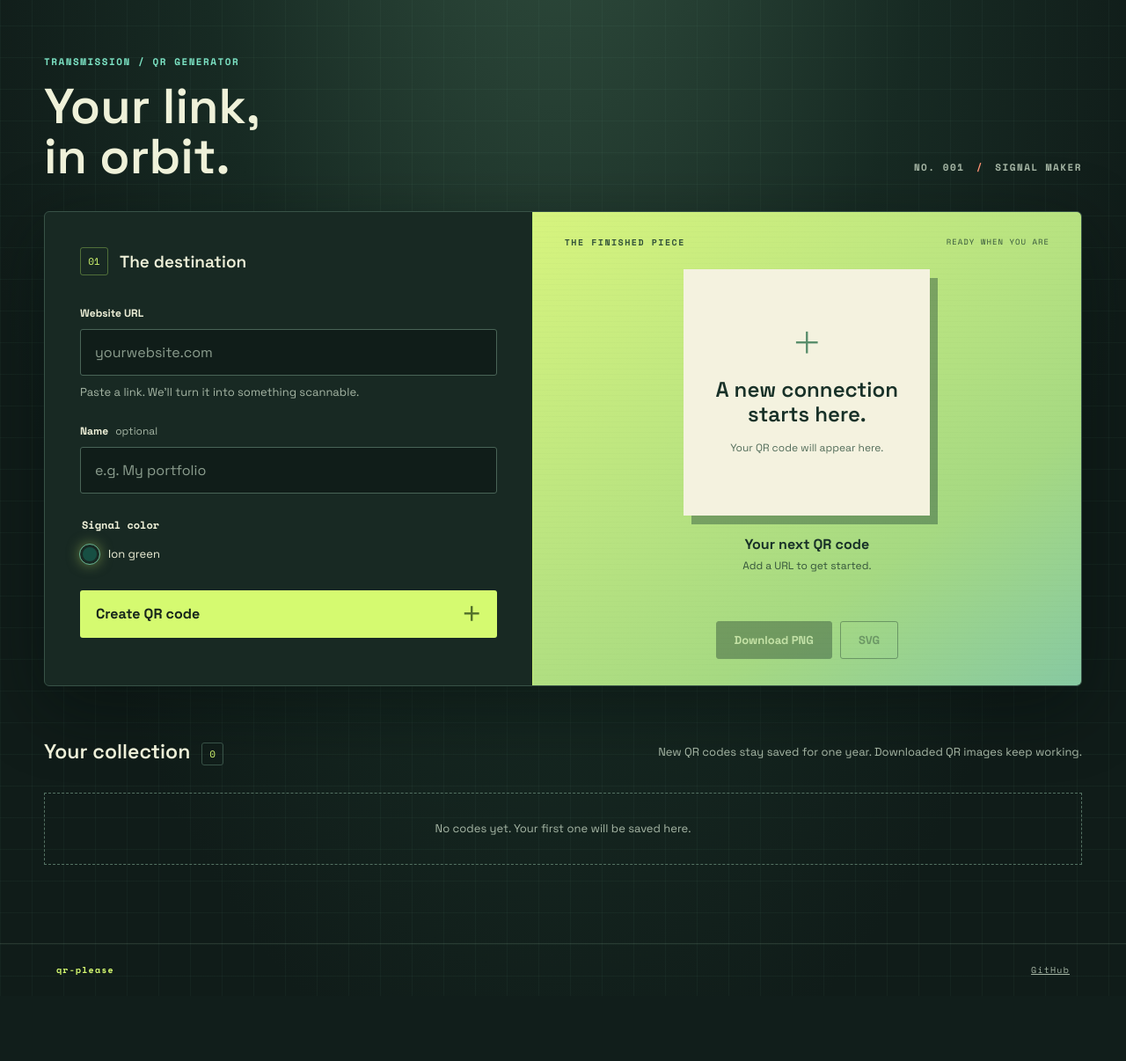
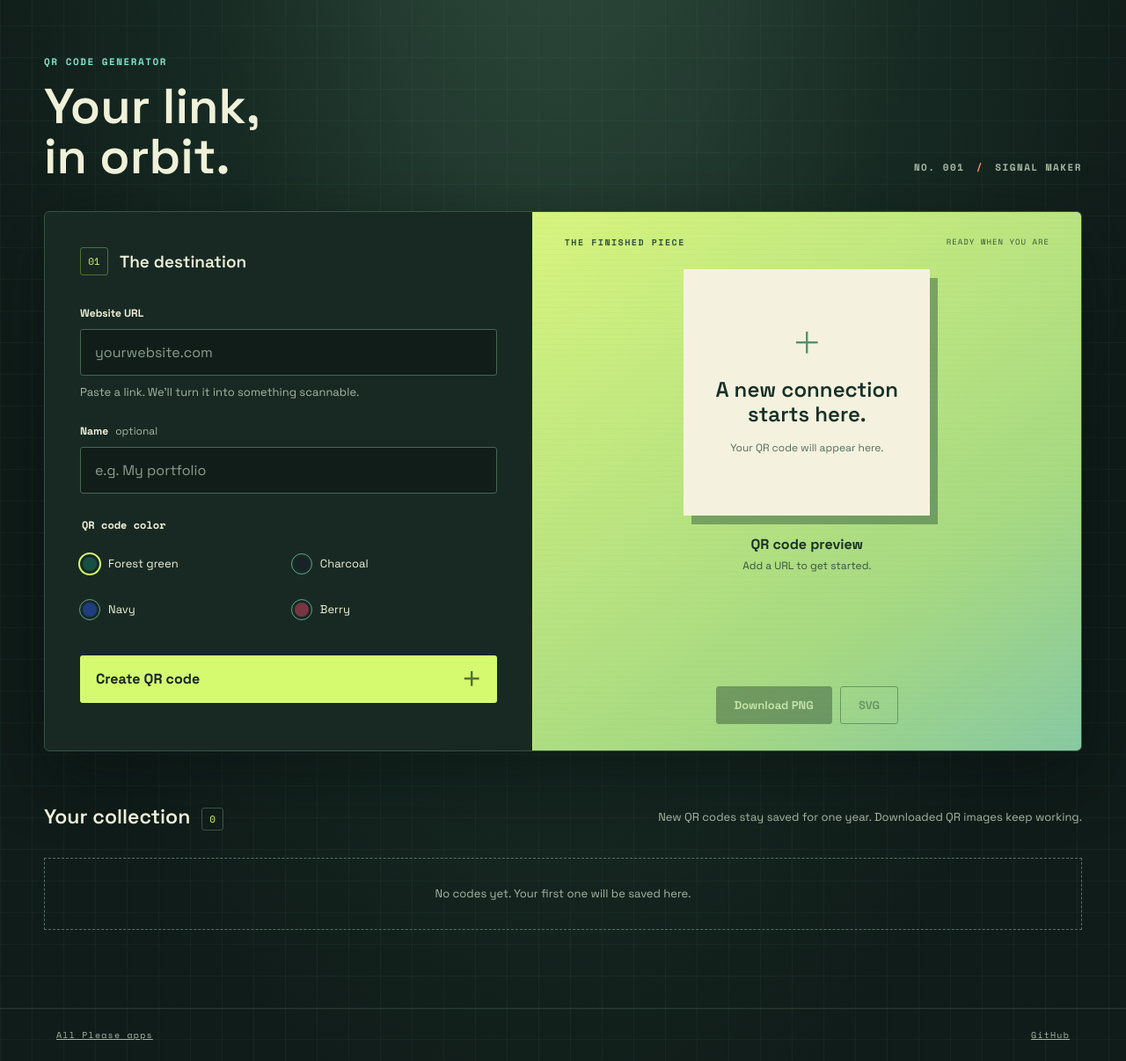
Before and after one commit to aporka-droid/qr-please, a Flask app: page / in a window 1280 px wide. Shown: the part 79-1285 px from the top of the page at 88% size. Before the commit the page ends 1189 px from the top, so only its background shows below. Run offline with Flask 3, Linux system fonts and the light colour scheme; data that the repository does not hold is empty; parts of the project's set-up code (start-up, migrations or seed data) failed here and were passed over; some libraries are stand-ins or nearby versions.

Commit message:
Adapt and polish qr Please for review

```diff
--- a/app.py
+++ b/app.py
@@ -1,3 +1,4 @@
+import base64
 import hashlib
 import io
 import os
@@ -22,10 +23,28 @@ CLEANUP_BATCH_SIZE = 1_000
 QUOTA_LOCK_ID = 432741901  # stable PostgreSQL transaction advisory lock
 
 
+def render_code(url, color, filetype):
+    qr = qrcode.QRCode(error_correction=qrcode.constants.ERROR_CORRECT_M, box_size=16, border=4)
+    qr.add_data(url)
+    qr.make(fit=True)
+    output = io.BytesIO()
+    if filetype == 'svg':
+        # SvgPathFillImage retains an opaque white quiet zone.
+        image = qr.make_image(image_factory=qrcode.image.svg.SvgPathFillImage)
+        image.save(output)
+        svg = output.getvalue().replace(b'fill="#000000"', ('fill="' + color + '"').encode())
+        output = io.BytesIO(svg)
+    else:
+        qr.make_image(fill_color=color, back_color='white').save(output, format='PNG')
+    output.seek(0)
+    return output
+
+
 def create_app(database=None):
     app = Flask(__name__)
     app.config['MAX_CONTENT_LENGTH'] = 16 * 1024
-    database_url = database or os.environ["DATABASE_URL"]
+    preview_only = database is None and os.environ.get('VERCEL_ENV') == 'preview'
+    database_url = None if preview_only else database or os.environ["DATABASE_URL"]
 
     # No SQL at import or cold start. Schema updates belong to migrate.py.
     def connection():
@@ -78,10 +97,12 @@ def create_app(database=None):
 
     @app.get('/')
     def index():
-        return render_template('index.html')
+        return render_template('index.html', preview_only=preview_only)
 
     @app.get('/api/codes')
     def history():
+        if preview_only:
+            return jsonify([])
         db = connection()
         with bounded_transaction(db):
             rows = db.execute(
@@ -114,6 +135,13 @@ def create_app(database=None):
             return jsonify(error='Enter a valid http or https URL without login details.'), 400
         if color not in ('#172329', '#174f43', '#203d80', '#793442') or len(title) > 80:
             return jsonify(error='Choose a supported color and a title under 81 characters.'), 400
+        if preview_only:
+            return jsonify(
+                title=title or parsed.hostname, url=url,
+                images={kind: base64.b64encode(render_code(url, color, kind).getvalue()).decode('ascii')
+                        for kind in ('png', 'svg')},
+            ), 201
+
         db = connection()
         # Serialize the COUNT + INSERT checks across serverless instances.
         # A single PostgreSQL lock covers both visitor and global quotas.
@@ -143,6 +171,8 @@ def create_app(database=None):
 
     @app.get('/api/codes/<code_id>/<filetype>')
     def download(code_id, filetype):
+        if preview_only:
+            return jsonify(error='Code not found.'), 404
         db = connection()
         with bounded_transaction(db):
             row = db.execute(
@@ -151,24 +181,14 @@ def create_app(database=None):
             ).fetchone()
         if row is None or filetype not in ('png', 'svg'):
             return jsonify(error='Code not found.'), 404
-        qr = qrcode.QRCode(error_correction=qrcode.constants.ERROR_CORRECT_M, box_size=16, border=4)
-        qr.add_data(row['url'])
-        qr.make(fit=True)
-        output = io.BytesIO()
-        if filetype == 'svg':
-            # SvgPathFillImage retains an opaque white quiet zone.
-            image = qr.make_image(image_factory=qrcode.image.svg.SvgPathFillImage)
-            image.save(output)
-            svg = output.getvalue().replace(b'fill="#000000"', ('fill="' + row['color'] + '"').encode())
-            output = io.BytesIO(svg)
-        else:
-            qr.make_image(fill_color=row['color'], back_color='white').save(output, format='PNG')
-        output.seek(0)
+        output = render_code(row['url'], row['color'], filetype)
         return send_file(output, mimetype='image/svg+xml' if filetype == 'svg' else 'image/png',
                          as_attachment=request.args.get('download') == '1', download_name=f'qr-{code_id[:8]}.{filetype}')
 
     @app.delete('/api/codes/<code_id>')
     def delete(code_id):
+        if preview_only:
+            return jsonify(error='Storage is disabled in this preview.'), 404
         db = connection()
         with bounded_transaction(db):
             cursor = db.execute(
@@ -180,6 +200,8 @@ def create_app(database=None):
 
     @app.get('/api/cron/cleanup')
     def cleanup_expired_codes():
+        if preview_only:
+            return jsonify(error='Storage is disabled in this preview.'), 404
         # Vercel Cron sends CRON_SECRET in the Authorization bearer header.
         secret = os.environ.get('CRON_SECRET')
         if not secret:
--- a/static/app.js
+++ b/static/app.js
@@ -3,6 +3,7 @@ const submit = document.querySelector('#generate');
 const message = document.querySelector('#form-message');
 const history = document.querySelector('#history');
 const historyMessage = document.querySelector('#history-message');
+const previewOnly = document.body.dataset.preview === 'true';
 let codes = [];
 let selectedId = null;
 
@@ -16,18 +17,25 @@ async function api(path, options = {}) {
     return data;
 }
 
+function codeImage(code, type) {
+    if (!previewOnly) return `/api/codes/${code.id}/${type}`;
+    const mime = type === 'svg' ? 'image/svg+xml' : 'image/png';
+    return `data:${mime};base64,${code.images[type]}`;
+}
+
 function selectCode(code) {
     selectedId = code.id;
     const image = document.querySelector('#qr-image');
-    image.src = `/api/codes/${code.id}/png`;
+    image.src = codeImage(code, 'png');
     image.hidden = false;
     document.querySelector('#empty-preview').hidden = true;
     document.querySelector('#preview-title').textContent = code.title;
     document.querySelector('#preview-url').textContent = code.url;
-    document.querySelector('#preview-status').textContent = 'SAVED TO COLLECTION';
+    document.querySelector('#preview-status').textContent = previewOnly ? 'READY TO DOWNLOAD' : 'SAVED TO COLLECTION';
     for (const type of ['png', 'svg']) {
         const link = document.querySelector(`#${type}-download`);
-        link.href = `/api/codes/${code.id}/${type}?download=1`;
+        link.href = previewOnly ? codeImage(code, type) : `/api/codes/${code.id}/${type}?download=1`;
+        if (previewOnly) link.download = `qr-code.${type}`;
         link.classList.remove('disabled');
         link.removeAttribute('aria-disabled');
     }
@@ -37,7 +45,7 @@ function clearPreview() {
     selectedId = null;
     document.querySelector('#qr-image').hidden = true;
     document.querySelector('#empty-preview').hidden = false;
-    document.querySelector('#preview-title').textContent = 'Your next QR code';
+    document.querySelector('#preview-title').textContent = 'QR code preview';
     document.querySelector('#preview-url').textContent = 'Add a URL to get started.';
     document.querySelector('#preview-status').textContent = 'READY WHEN YOU ARE';
     for (const type of ['png', 'svg']) {
@@ -113,10 +121,12 @@ form.addEventListener('submit', async event => {
             method: 'POST',
             body: JSON.stringify(Object.fromEntries(new FormData(form)))
         });
-        codes.unshift(code);
         selectCode(code);
-        renderHistory();
-        message.textContent = 'Created and saved.';
+        if (!previewOnly) {
+            codes.unshift(code);
+            renderHistory();
+        }
+        message.textContent = previewOnly ? 'Created. Choose PNG or SVG to download.' : 'Created and saved.';
     } catch (error) {
         message.textContent = error.message;
     } finally {
@@ -125,7 +135,7 @@ form.addEventListener('submit', async event => {
 });
 
 document.querySelector('#qr-image').addEventListener('error', () => {
-    message.textContent = 'The image could not load. Reopen this saved code to try again.';
+    message.textContent = previewOnly ? 'The image could not load. Create the code again.' : 'The image could not load. Reopen this saved code to try again.';
 });
 
 async function loadHistory() {
@@ -137,4 +147,4 @@ async function loadHistory() {
         historyMessage.textContent = 'Could not load your collection. Refresh to try again.';
     }
 }
-loadHistory();
+if (!previewOnly) loadHistory();
--- a/static/style.css
+++ b/static/style.css
@@ -131,3 +131,16 @@ footer span:first-child { color: var(--signal); font-weight: 700; }
     font-style: italic;
     color: var(--bg);
 }
+
+.colors { display: grid; grid-template-columns: repeat(2, minmax(0, 1fr)); gap: 8px; }
+.color-choice { min-height: 44px; }
+.color-choice .swatch { flex: 0 0 22px; }
+.color-choice .ink { background: #172329; }
+.color-choice .blue { background: #203d80; }
+.color-choice .berry { background: #793442; }
+input:checked + .swatch { outline: 2px solid var(--signal); box-shadow: none; }
+input:focus-visible + .swatch { outline: 3px solid var(--mint); outline-offset: 3px; }
+@media (max-width: 600px) {
+    #generator input:not([type="radio"]) { font-size: 16px; }
+    .card-actions button { min-height: 44px; }
+}
--- a/templates/index.html
+++ b/templates/index.html
@@ -5,7 +5,7 @@
     <meta name="viewport" content="width=device-width, initial-scale=1">
     <meta name="theme-color" content="#10231f">
     <meta name="description" content="Create, download and keep your custom QR codes in one place.">
-    <title>Qrplease — Free QR Code Generator</title>
+    <title>QR Please — Free QR Code Generator</title>
     <link rel="icon" type="image/svg+xml" href="{{ url_for('static', filename='favicon.svg') }}?v=20261030" sizes="any">
     <link rel="preconnect" href="https://fonts.googleapis.com">
     <link rel="preconnect" href="https://fonts.gstatic.com" crossorigin>
@@ -15,7 +15,7 @@
 
 <style id="collection-brand-mark">.collection-mark{display:block;width:34px;height:34px;flex:0 0 34px;object-fit:contain;border:0;border-radius:0;background:transparent;box-shadow:none;padding:0;margin:0}</style>
 </head>
-<body>
+<body data-preview="{{ 'true' if preview_only else 'false' }}">
     <header class="topbar">
 
         <div class="brand">
@@ -24,7 +24,7 @@
         </div>
     </header>
     <main>
-        <div class="page-heading"><div><p class="eyebrow">TRANSMISSION / QR GENERATOR</p><h1>Your link,<br>in orbit.</h1></div><span class="edition">NO. 001 <span>/</span> SIGNAL MAKER</span></div>
+        <div class="page-heading"><div><p class="eyebrow">QR CODE GENERATOR</p><h1>Your link,<br>in orbit.</h1></div><span class="edition">NO. 001 <span>/</span> SIGNAL MAKER</span></div>
         <section class="workspace" aria-label="QR code maker">
             <form id="generator">
                 <div class="section-heading"><span class="step">01</span><h2>The destination</h2></div>
@@ -33,8 +33,11 @@
                 <p class="hint" id="url-hint">Paste a link. We’ll turn it into something scannable.</p>
                 <label for="title">Name <span class="optional">optional</span></label>
                 <input id="title" name="title" placeholder="e.g. My portfolio" maxlength="80">
-                <fieldset><legend>Signal color</legend><div class="colors">
-                    <label class="color-choice"><input type="radio" name="color" value="#174f43" checked><span class="swatch forest"></span><span>Ion green</span></label>
+                <fieldset><legend>QR code color</legend><div class="colors">
+                    <label class="color-choice"><input type="radio" name="color" value="#174f43" checked><span class="swatch forest" aria-hidden="true"></span><span>Forest green</span></label>
+                    <label class="color-choice"><input type="radio" name="color" value="#172329"><span class="swatch ink" aria-hidden="true"></span><span>Charcoal</span></label>
+                    <label class="color-choice"><input type="radio" name="color" value="#203d80"><span class="swatch blue" aria-hidden="true"></span><span>Navy</span></label>
+                    <label class="color-choice"><input type="radio" name="color" value="#793442"><span class="swatch berry" aria-hidden="true"></span><span>Berry</span></label>
                 </div></fieldset>
                 <button class="primary" id="generate" type="submit">Create QR code <span>＋</span></button>
                 <p id="form-message" role="status" aria-live="polite"></p>
@@ -45,16 +48,20 @@
                     <div id="empty-preview"><span class="empty-symbol">＋</span><h3>A new connection<br>starts here.</h3><p>Your QR code will appear here.</p></div>
                     <img id="qr-image" alt="Your generated QR code" hidden>
                 </div>
-                <div class="preview-caption"><h3 id="preview-title">Your next QR code</h3><p id="preview-url">Add a URL to get started.</p></div>
+                <div class="preview-caption"><h3 id="preview-title">QR code preview</h3><p id="preview-url">Add a URL to get started.</p></div>
                 <div class="download-actions"><a id="png-download" class="download disabled" aria-disabled="true">Download PNG</a><a id="svg-download" class="download secondary disabled" aria-disabled="true">SVG</a></div>
             </div>
         </section>
+        {% if preview_only %}
+        <p class="save-note">Preview mode. Download your QR code to keep it.</p>
+        {% else %}
         <section class="history-section" aria-labelledby="history-heading">
             <div class="history-heading"><h2 id="history-heading">Your collection <span id="count">0</span></h2><p>New QR codes stay saved for one year. Downloaded QR images keep working.</p></div>
             <p id="history-message" role="status">Loading your collection…</p>
             <div id="history" class="history-grid"></div>
         </section>
+        {% endif %}
     </main>
-    <footer><span>qr-please</span><a href="https://github.com/aporka-droid/qr-please" target="_blank" rel="noopener noreferrer">GitHub</a></footer>
+    <footer><a href="https://please.aporka.dev/">All Please apps</a><a href="https://github.com/aporka-droid/qr-please" target="_blank" rel="noopener noreferrer">GitHub</a></footer>
 </body>
 </html>
```
